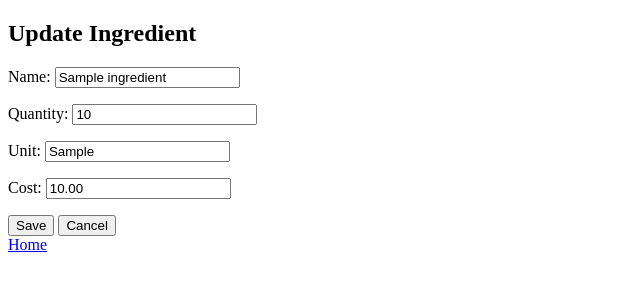
After one commit to flavius-t/restaurantapp, a Django app: a page that uses inventory/templates/inventory/ingredientUpdateForm.html in a window 1280 px wide. The commit adds this page. Shown: the top 300 px of the page, without its empty margins (0-640 px from the left). Run offline with Django 3.2, Linux system fonts and the light colour scheme; tables that the repository leaves empty hold one stand-in row (values such as "Sample post").

Commit message:
added IngredientUpdate with dynamic URL slug

```diff
--- a/inventory/forms.py
+++ b/inventory/forms.py
@@ -28,3 +28,8 @@ class RecipeCreateForm(forms.ModelForm):
     class Meta:
         model = RecipeRequirement
         fields = ('item', 'ingredient', 'quantity')
+
+class IngredientUpdateForm(forms.ModelForm):
+    class Meta:
+        model = Ingredient
+        fields = ('name', 'quantity', 'unit', 'cost')
--- a/inventory/models.py
+++ b/inventory/models.py
@@ -1,5 +1,6 @@
 from django.db import models
 from django.db.models.deletion import SET_NULL
+from django.urls import reverse
 
 # Create your models here.
 
@@ -8,6 +9,10 @@ class Ingredient(models.Model):
     cost = models.DecimalField(default=0.0, decimal_places=2, max_digits=5)
     quantity = models.PositiveIntegerField(default=0)
     unit = models.CharField(default="g", max_length=10)
+    slug = models.SlugField(null=False, unique=True)
+
+    def get_absolute_url(self):
+        return reverse('ingredientupdate', kwargs={'slug': self.slug})
 
 class MenuItem(models.Model):
     name = models.CharField(primary_key=True, default="New Menu Item", max_length=30)
--- /dev/null
+++ b/inventory/templates/inventory/ingredientUpdateForm.html
@@ -0,0 +1,13 @@
+{% extends './base.html' %}
+
+{% block content %}
+<h2>Update Ingredient</h2>
+<form method="POST">
+<div>
+    {% csrf_token %}
+    {{ form.as_p }}
+    <input class="btn" type="submit" value="Save" />
+    <a href=""><button class="btn">Cancel</button></a>
+</div>
+</form>
+{% endblock %}
--- a/inventory/urls.py
+++ b/inventory/urls.py
@@ -13,5 +13,6 @@ urlpatterns = [
     path('menuitems/create/', views.MenuItemCreateView.as_view(), name='menuitemcreate'),
     path('orders/create/', views.OrderCreateView.as_view(), name='ordercreate'),
     path('recipes/create/', views.RecipeCreateView.as_view(), name='recipecreate'),
+    path('ingredient/update/<slug>/', views.IngredientUpdateView.as_view(), name='ingredientupdate'),
 
 ]
--- a/inventory/views.py
+++ b/inventory/views.py
@@ -2,7 +2,8 @@ from django.shortcuts import render
 from .models import Ingredient, MenuItem, RecipeRequirement, Order
 from django.views.generic.edit import CreateView, DeleteView, UpdateView
 from django.urls import reverse_lazy
-from .forms import IngredientCreateForm, MenuItemCreateForm, OrderCreateForm, RecipeCreateForm
+from .forms import IngredientCreateForm, IngredientUpdateForm, MenuItemCreateForm, OrderCreateForm, RecipeCreateForm
+
 
 # Create your views here.
 
@@ -76,3 +77,9 @@ class RecipeCreateView(CreateView):
     template_name = 'inventory/recipeCreateForm.html'
     form_class = RecipeCreateForm
     success_url = reverse_lazy('recipecreate')
+
+class IngredientUpdateView(UpdateView):
+    model = Ingredient
+    template_name = 'inventory/ingredientUpdateForm.html'
+    form_class = IngredientUpdateForm
+    success_url = 'inventory/ingredientList.html'
```
Also changed, not shown: inventory/templates/inventory/ingredientList.html (+8 -4 lines).
